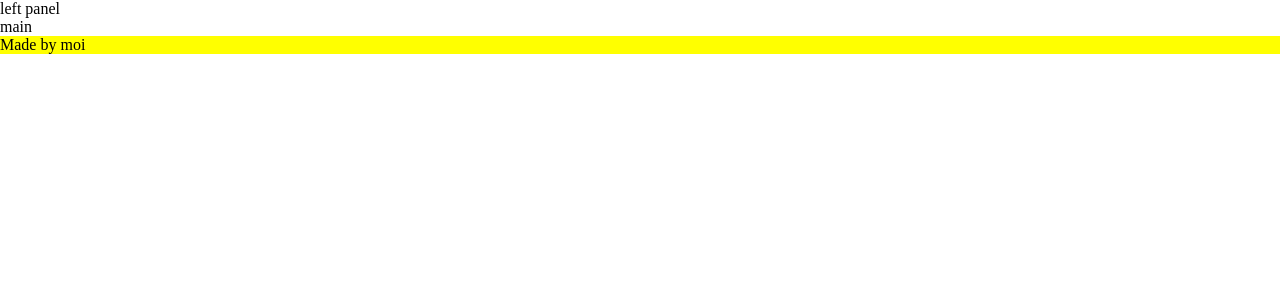
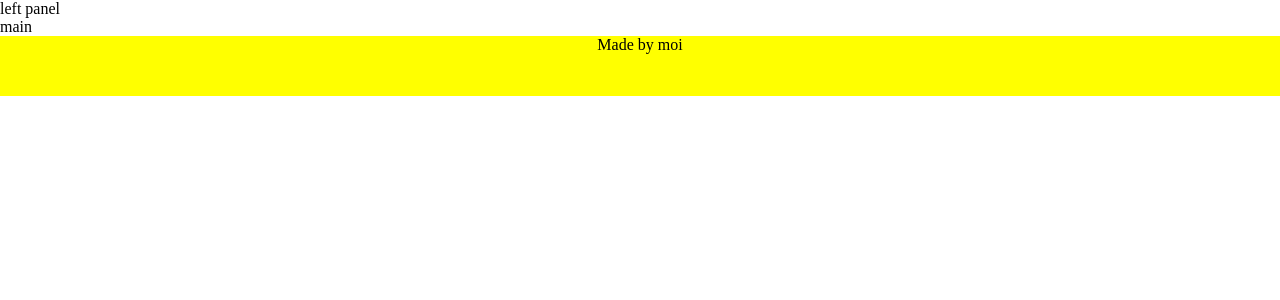
Before and after one commit to cynthem/portfolio, a React app: page / in a window 1280 px wide. Shown: the top 300 px of the page. Built offline with nearby package versions, Linux system fonts and the light colour scheme; the HTML template or start-up script is replaced by a standard one.

Commit message:
Add initial footer styles

```diff
--- a/src/sass/components/_App.scss
+++ b/src/sass/components/_App.scss
@@ -2,5 +2,7 @@
     position: relative;
     .footer {
         background-color: yellow;
+        height: 60px;
+        text-align: center;
     }
 }
```
Also changed, not shown: 1 other file (tests, documents, lock files or other folders).
